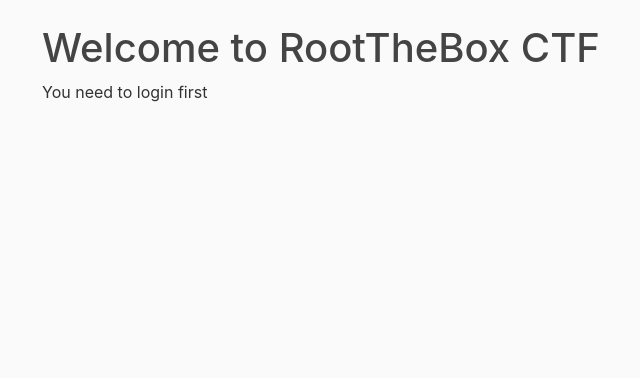
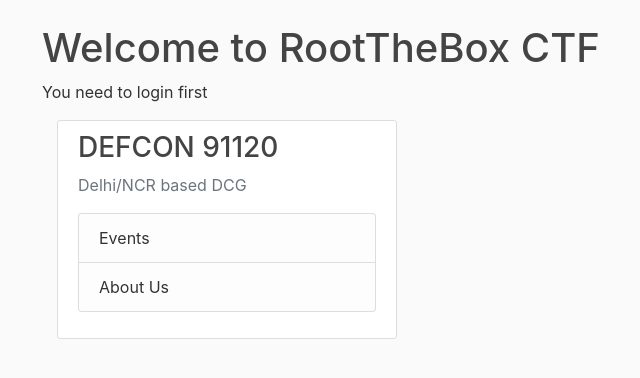
Before and after one commit to abs0lut3pwn4g3/RTB-CTF-Framework, a Flask app: page / in a window 1280 px wide. Shown: the part 56-434 px from the top of the page, without its empty margins (43-683 px from the left). Run offline with Flask 2, Linux system fonts and the light colour scheme; some libraries are stand-ins or nearby versions.

Commit message:
side bar added

```diff
--- a/app/FlaskRTBCTF/templates/layout.html
+++ b/app/FlaskRTBCTF/templates/layout.html
@@ -60,6 +60,17 @@
           {% block content %}{% endblock %}
         </div>
         </div>
+        <div class="col-md-4">
+            <div class="content-section">
+              <h3>DEFCON 91120</h3>
+              <p class='text-muted'>Delhi/NCR based DCG
+                <ul class="list-group">
+                  <a class="list-group-item list-group-item-light">Events</a>
+                  <a class="list-group-item list-group-item-light">About Us</a>
+                </ul>
+              </p>
+            </div>
+        </div>
       </div>
     </main>
 
```
